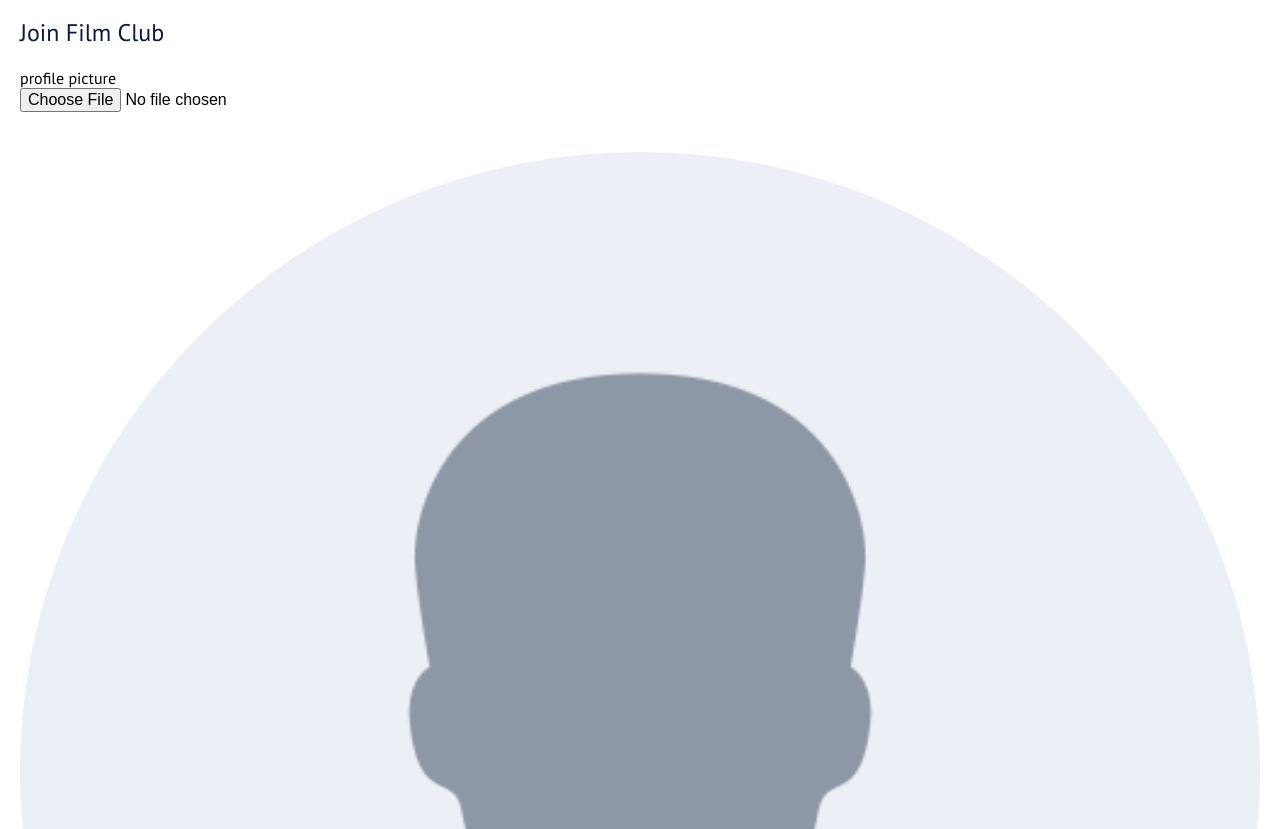
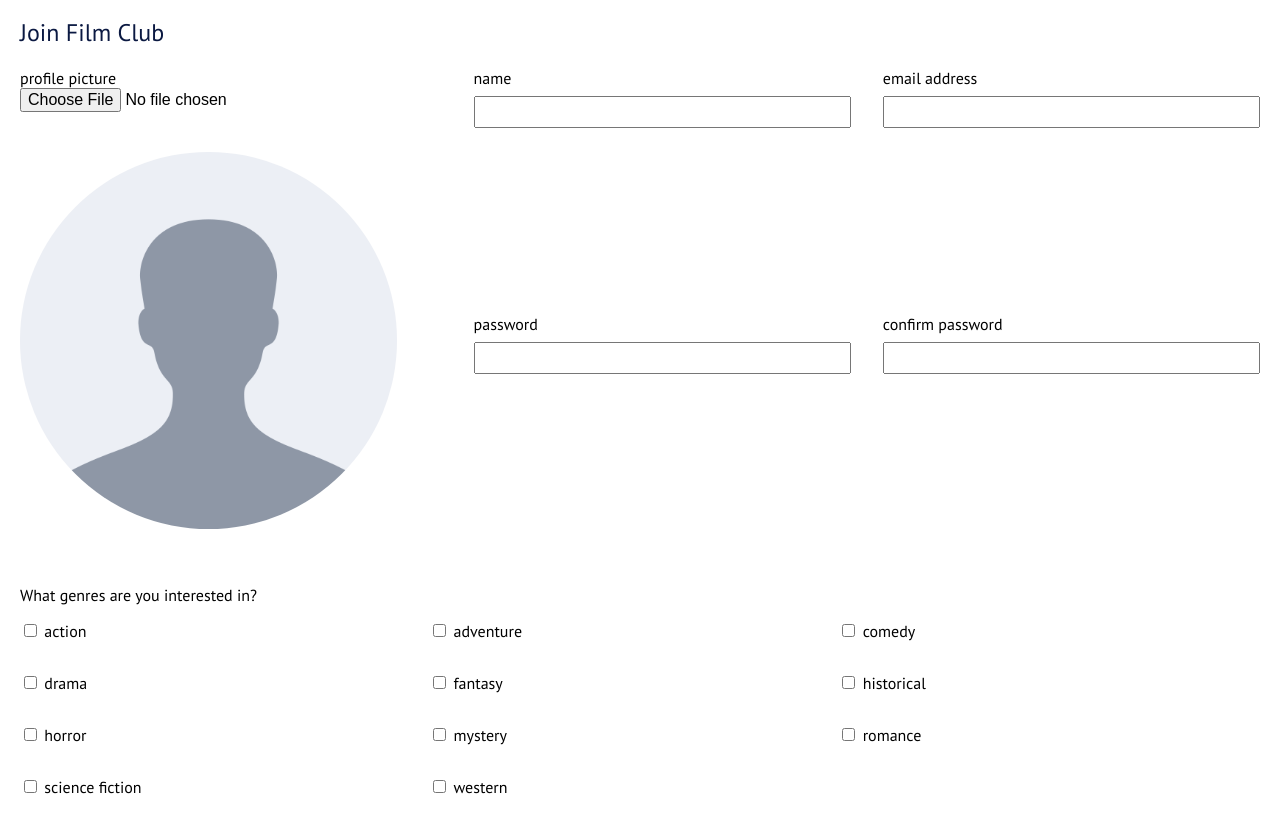
Before and after one commit to Bruin324/week-two-project, a plain HTML site: page join/index.html in a window 1280 px wide. Shown: the part 123-952 px from the top of the page. Drawn offline with Linux system fonts and the light colour scheme.

Commit message:
Join-Mobile,Tablet,Desktop-Complete

```diff
--- a/css/main.css
+++ b/css/main.css
@@ -92,8 +92,10 @@ footer {
 }
 
 /*///////////////////////////////////////
-            GET INVOLVED
+            HOME
 ///////////////////////////////////////*/
+
+/*///////////////GET INVOLVED//////////*/
 
 .get-involved {
   padding: 0px 20px 20px;
@@ -112,9 +114,8 @@ h2 {
   margin: 1em 0;
 }
 
-/*///////////////////////////////////////
-                UP NEXT
-///////////////////////////////////////*/
+/*///////////////UP NEXT//////////////////*/
+
 
 .up-next {
   background-color: #0B1942;
@@ -244,6 +245,7 @@ h1 {
 
 .add-input {
   padding: 1.5em 0;
+  width: 100%;
 }
 
 .add-input textarea{
@@ -286,6 +288,7 @@ h1 {
     display: flex;
   }
 
+  /*/////////////////HOME////////////////*/
 
   .get-involved {
     display: flex;
@@ -310,6 +313,49 @@ h1 {
     line-height: 5rem;
     padding: 20px;
   }
+
+  /*//////////////JOIN/////////////////*/
+
+  .join-form {
+    display: flex;
+    flex-wrap: wrap;
+    justify-content: space-between;
+  }
+
+  .join-club h2 {
+    width: 100%;
+  }
+
+  .profile-pic {
+    width: calc(50% - 2rem);
+  }
+
+  .profile-info {
+    width: calc(50% - 2rem);
+  }
+
+  .profile-info .input-field {
+    margin: 0em 0 1em;
+}
+
+  .profile-genre {
+    width: 100%;
+    display: flex;
+    flex-wrap: wrap;
+    justify-content: flex-start;
+  }
+
+  .profile-genre label {
+    width: 100%;
+  }
+
+  .input-genre {
+    width: 50%;
+  }
+
+  /*////////////CALENDAR/////////////////*/
+
+
 }
 
 
@@ -320,6 +366,9 @@ h1 {
 ///////////////////////////////////////
 ///////////////////////////////////////*/
 @media screen and (min-width: 769px) {
+
+  /*////////////////HOME///////////////*/
+
   .up-next {
     display: flex;
     flex-wrap: wrap;
@@ -343,4 +392,28 @@ h1 {
   .up-next-future {
     width: calc(50% - 20px);
   }
+
+/*////////////////JOIN///////////////*/
+
+  .profile-pic {
+    width: calc(33% - 2rem);
+  }
+  .profile-info {
+    width: calc(66% - 2rem);
+    display: flex;
+    flex-direction: row;
+    flex-wrap: wrap;
+    justify-content: space-between;
+  }
+
+  .profile-info .input-field {
+    width: calc(50% - 1em);
+  }
+
+  .input-genre {
+    width: 33%;
+  }
+
 }
+
+/*//////////////CALENDAR///////////////*/
--- a/join/index.html
+++ b/join/index.html
@@ -95,7 +95,7 @@
             <input type="checkbox" name="genre-options" id="science-fiction">
             <label for="science-fiction">science fiction</label>
           </div>
-          <div>
+          <div class = "input-genre">
             <input type="checkbox" name="genre-options" id="western">
             <label for="western">western</label>
           </div>
```
